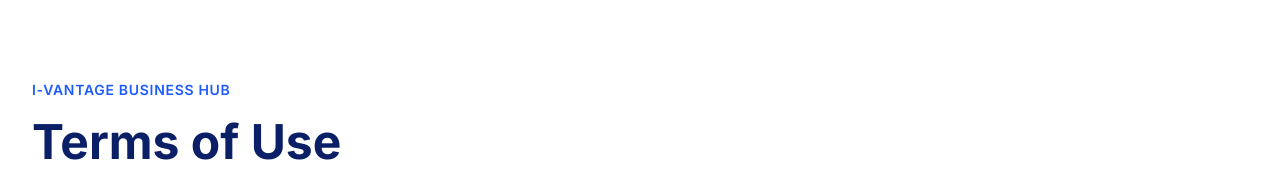
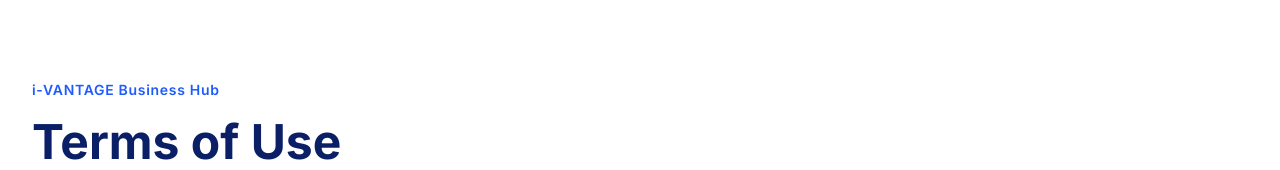
Before and after one commit to SkTechGit/I-Vantage-MultiVendor-Web-Application, a Next.js app in the folder client/: page /terms-of-use in a window 1280 px wide. Shown: the top 170 px of the page. Built offline with nearby package versions, Linux system fonts and the light colour scheme; no server answers.

Commit message:
dark mode updateD

```diff
--- a/client/src/app/globals.css
+++ b/client/src/app/globals.css
@@ -12,12 +12,12 @@
   --font-mono: var(--font-geist-mono);
 }
 
-@media (prefers-color-scheme: dark) {
+/* @media (prefers-color-scheme: dark) {
   :root {
     --background: #0a0a0a;
     --foreground: #ededed;
   }
-}
+} */
 
 body {
   background: var(--background);
--- a/client/src/app/terms-of-use/page.tsx
+++ b/client/src/app/terms-of-use/page.tsx
@@ -81,7 +81,7 @@
       <section className="border-b bg-white">
         <Container>
           <div className="py-14 sm:py-16 lg:py-20">
-            <p className="mb-3 text-sm font-semibold uppercase tracking-wider text-[#1E5BFF]">
+            <p className="mb-3 text-sm font-semibold tracking-wider text-[#1E5BFF]">
               i-VANTAGE Business Hub
             </p>
 
```
